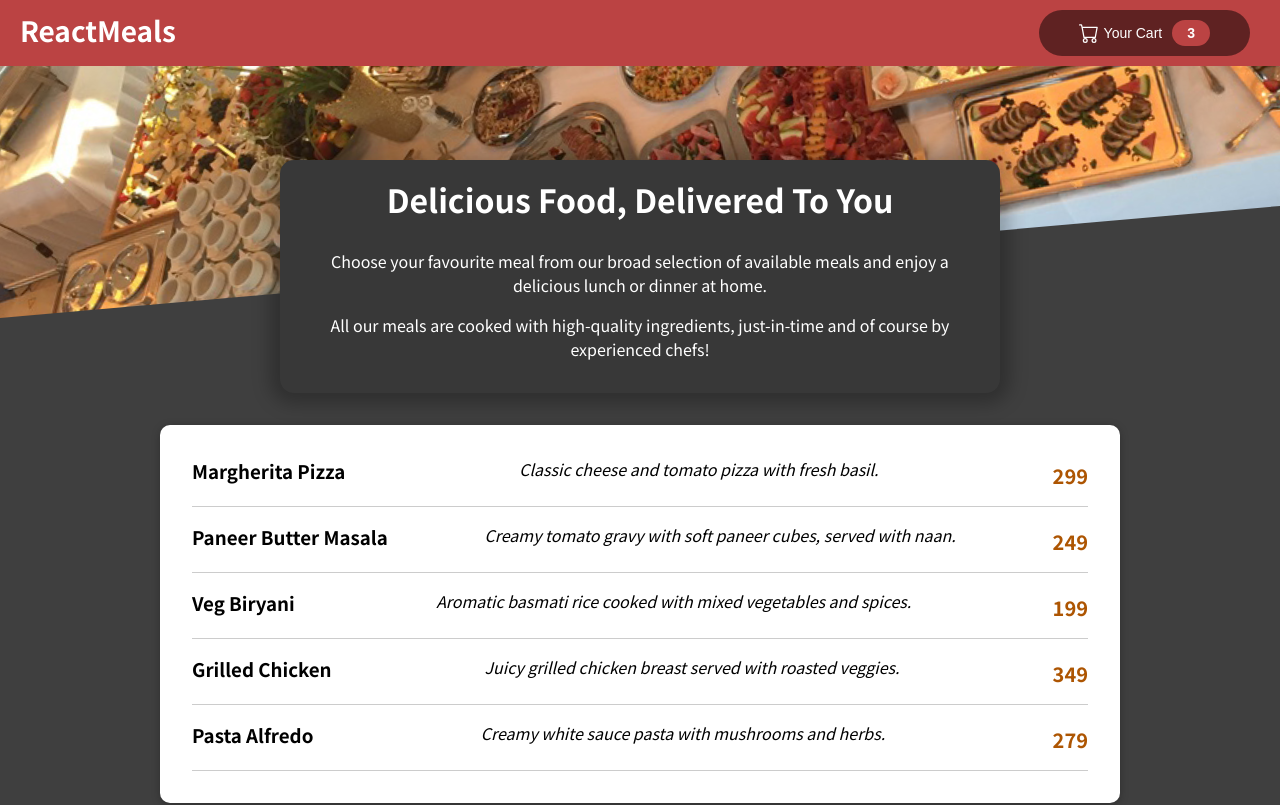
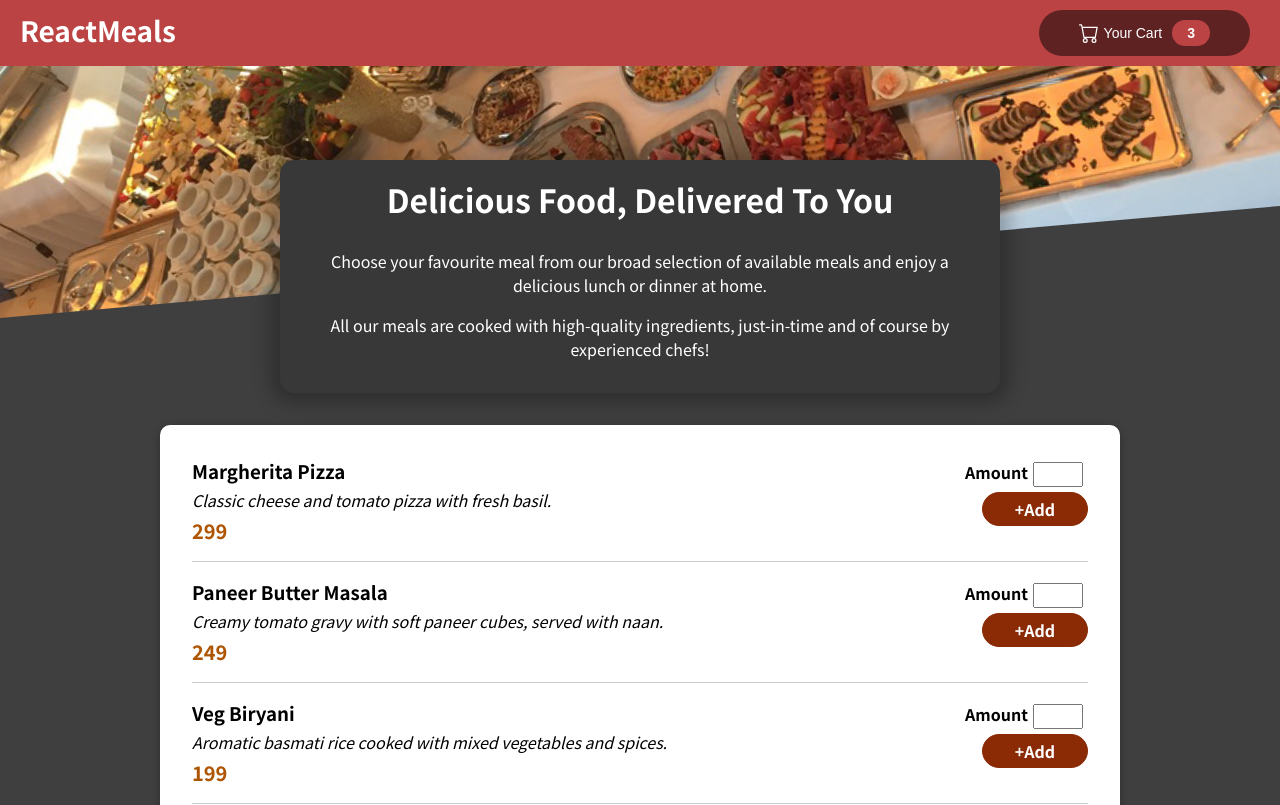
Before and after one commit to Yaambs18/React-restaurant-app, a React (Create React App) app: page / in a window 1280 px wide. Shown: the top 805 px of the page. Built offline with nearby package versions, Linux system fonts and the light colour scheme.

Commit message:
added add form

```diff
--- a/src/components/Layouts/HeaderCartButton.js
+++ b/src/components/Layouts/HeaderCartButton.js
@@ -8,7 +8,7 @@ const HeaderCartButton = (props) => {
 
     return (
         <Button className={props.className}>
-            <svg xmlns="http://www.w3.org/2000/svg" width="16" height="16" fill="currentColor" class="bi bi-cart" viewBox="0 0 16 16">
+            <svg xmlns="http://www.w3.org/2000/svg" width="16" height="16" fill="currentColor" viewBox="0 0 16 16">
             <path d="M0 1.5A.5.5 0 0 1 .5 1H2a.5.5 0 0 1 .485.379L2.89 3H14.5a.5.5 0 0 1 .491.592l-1.5 8A.5.5 0 0 1 13 12H4a.5.5 0 0 1-.491-.408L2.01 3.607 1.61 2H.5a.5.5 0 0 1-.5-.5M3.102 4l1.313 7h8.17l1.313-7zM5 12a2 2 0 1 0 0 4 2 2 0 0 0 0-4m7 0a2 2 0 1 0 0 4 2 2 0 0 0 0-4m-7 1a1 1 0 1 1 0 2 1 1 0 0 1 0-2m7 0a1 1 0 1 1 0 2 1 1 0 0 1 0-2" />
             </svg>
             <span>Your Cart</span>
--- a/src/components/Meals/MealItem.js
+++ b/src/components/Meals/MealItem.js
@@ -1,12 +1,16 @@
 import "./MealItem.css"
+import MealItemForm from "./MealItemForm";
 
 const MealItem = (props) => {
     const mealsList = props.mealsList.map(meal => {
         return (
             <li key={meal.id} className="meal">
-                <h3>{meal.name}</h3>
-                <span className="description">{meal.description}</span>
-                <div className="price">{meal.price}</div>
+                <div>
+                    <h3>{meal.name}</h3>
+                    <span className="description">{meal.description}</span>
+                    <div className="price">{meal.price}</div>
+                </div>
+                <MealItemForm />
             </li>
         )
     })
--- /dev/null
+++ b/src/components/Meals/MealItemForm.css
@@ -0,0 +1,30 @@
+.form {
+  text-align: right;
+}
+
+.form label {
+    font-weight: 600;
+}
+
+.form input {
+    max-width: 50px;
+    height: 25px;
+    margin: 5px;
+}
+
+.form button {
+  font: inherit;
+  cursor: pointer;
+  background-color: #8a2b06;
+  border: 1px solid #8a2b06;
+  color: white;
+  padding: 0.25rem 2rem;
+  border-radius: 20px;
+  font-weight: bold;
+}
+
+.form button:hover,
+.form button:active {
+  background-color: #641e03;
+  border-color: #641e03;
+}
--- /dev/null
+++ b/src/components/Meals/MealItemForm.js
@@ -0,0 +1,21 @@
+import "./MealItemForm.css";
+
+const MealItemForm = (props) => {
+
+    const submitHandler = (event) => {
+        event.preventDefault();
+        console.log('Add clicked');
+    }
+
+    return (
+        <form className="form" >
+            <div>
+                <label>Amount</label>
+                <input type="number" step={1} min={1}/>
+            </div>
+            <button onClick={submitHandler}>+Add</button>
+        </form>
+    )
+}
+
+export default MealItemForm;
```
